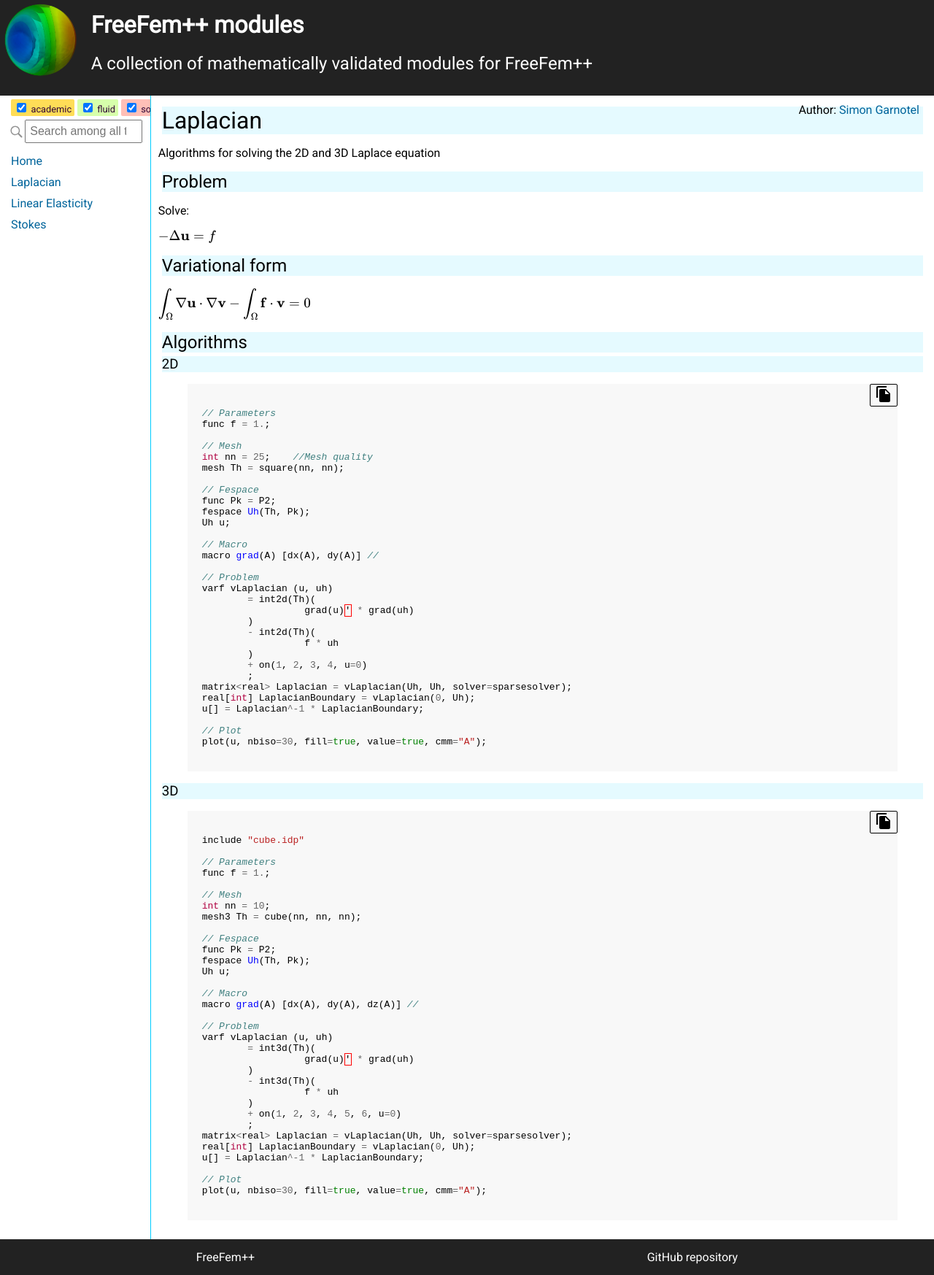
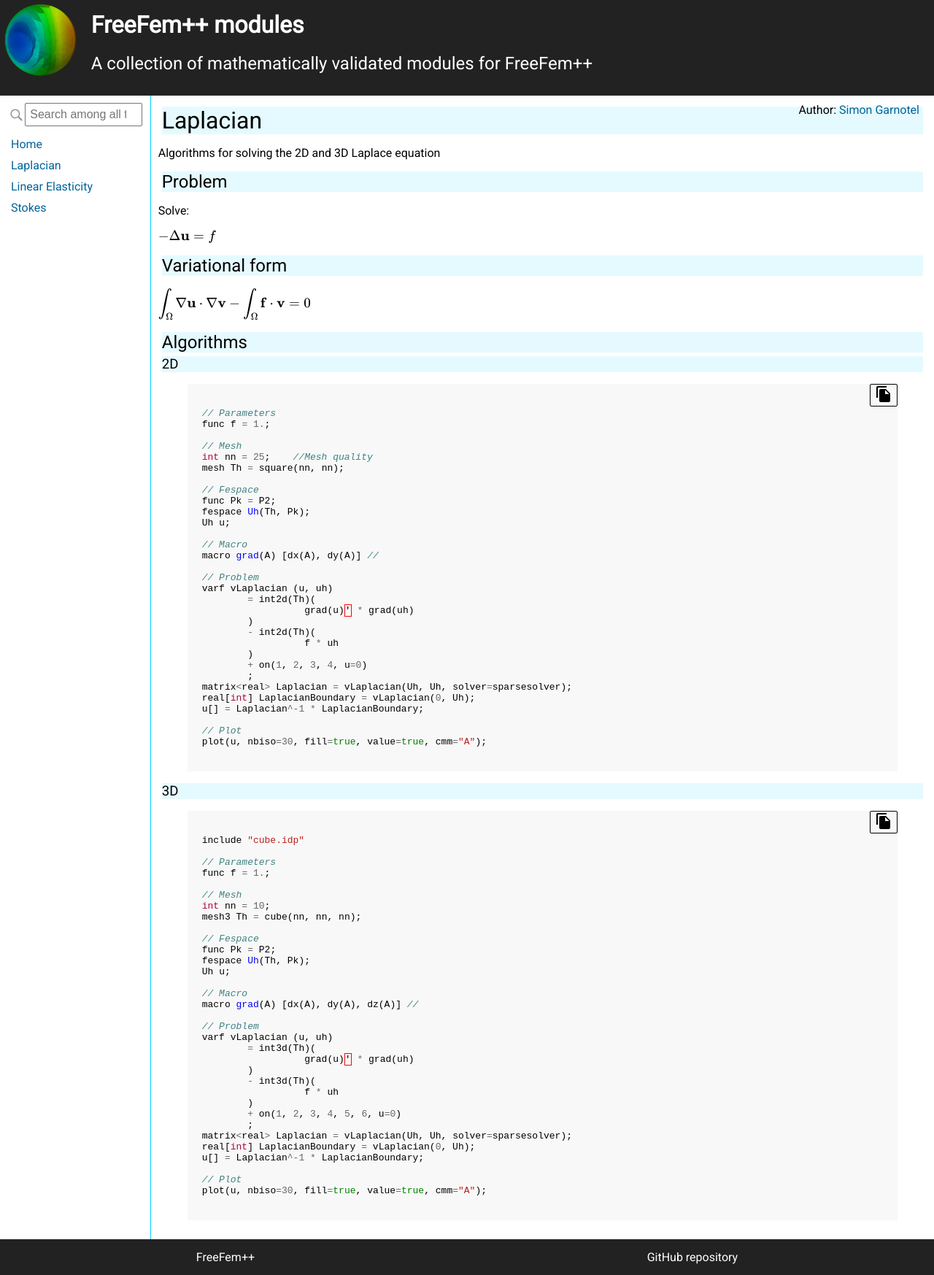
Before and after one commit to sgarnotel/Jekyll-test, a Jekyll site: the page built from _modules/laplacian.md, in a window 1280 px wide. Shown: the whole page at 73% size. Built offline with Jekyll 4.4.1, drawn with Linux system fonts in a browser that asks for light colours; formulas are drawn with MathJax 3; our own code applies the rules of GitHub Pages for plain Markdown files.

Commit message:
dynamical categories

```diff
--- a/_includes/categories.html
+++ b/_includes/categories.html
@@ -1,22 +1,2 @@
-<div class="categories">
-  <label class="light light--academic">
-    <input type="checkbox" checked id="academic" onChange="onCategoryChange(this.id, event.target.checked);" />
-    Academic
-  </label>
-  <label class="light light--fluid">
-    <input type="checkbox" checked id="fluid" onChange="onCategoryChange(this.id, event.target.checked);" />
-    Fluid
-  </label>
-  <label class="light light--solid">
-    <input type="checkbox" checked id="solid" onChange="onCategoryChange(this.id, event.target.checked);" />
-    Solid
-  </label>
-  <label class="light light--electromagnetism">
-    <input type="checkbox" checked id="electromagnetism" onChange="onCategoryChange(this.id, event.target.checked);" />
-    Electromagnetism
-  </label>
-  <label class="light light--coupled">
-    <input type="checkbox" checked id="coupled" onChange="onCategoryChange(this.id, event.target.checked);" />
-    Coupled
-  </label>
+<div class="categories" id="categoriesDiv">
 </div>
--- a/_layouts/home.html
+++ b/_layouts/home.html
@@ -36,7 +36,7 @@
             <div class="moduleName">
               {{ module.name }}
             </div>
-            <div class="moduleCategory light--{{module.category}}">
+            <div class="moduleCategory light-{{ forloop.index }}">
               {{module.category}}
             </div>
           </div>
```
Also changed, not shown: js/categories.js (+15 -0 lines).
